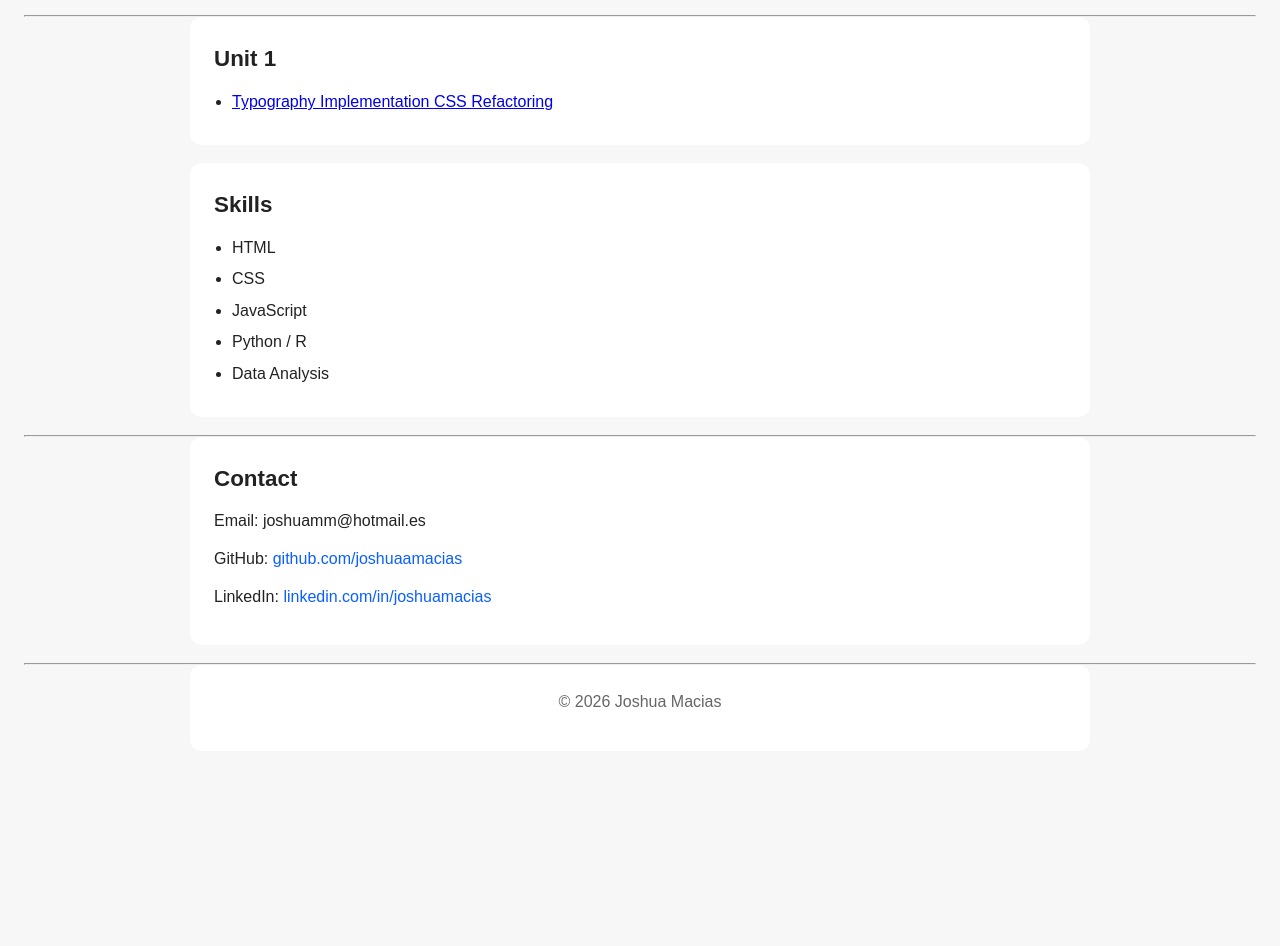
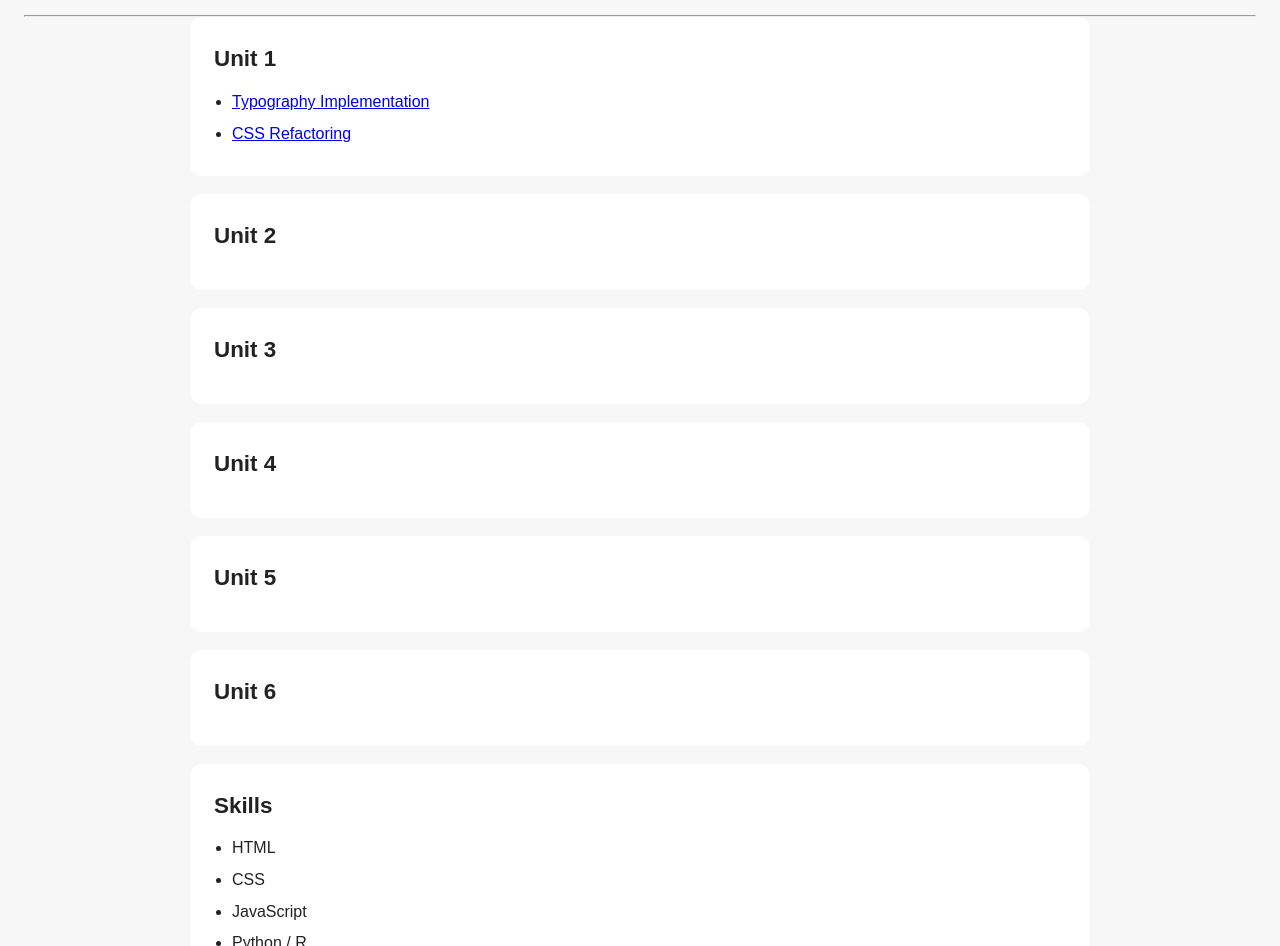
Before and after one commit to joshuaamacias/macias-wdd331-portfolio, a plain HTML site: page index.html in a window 1280 px wide. Shown: the part 763-1709 px from the top of the page. Before the commit the page ends 1556 px from the top, so only its background shows below. Drawn offline with Linux system fonts and the light colour scheme.

Commit message:
for the future

```diff
--- a/index.html
+++ b/index.html
@@ -55,10 +55,47 @@
       <a href="unit-1/typography-implementation/">
         Typography Implementation
       </a>
+    </li>
+    <li>
       <a href="unit-1/css-refactoring/">
         CSS Refactoring
       </a>
     </li>
+  </ul>
+</section>
+
+<section>
+  <h2>Unit 2</h2>
+  <ul>
+    <!-- Projects coming soon -->
+  </ul>
+</section>
+
+<section>
+  <h2>Unit 3</h2>
+  <ul>
+    <!-- Projects coming soon -->
+  </ul>
+</section>
+
+<section>
+  <h2>Unit 4</h2>
+  <ul>
+    <!-- Projects coming soon -->
+  </ul>
+</section>
+
+<section>
+  <h2>Unit 5</h2>
+  <ul>
+    <!-- Projects coming soon -->
+  </ul>
+</section>
+
+<section>
+  <h2>Unit 6</h2>
+  <ul>
+    <!-- Projects coming soon -->
   </ul>
 </section>
 
```
